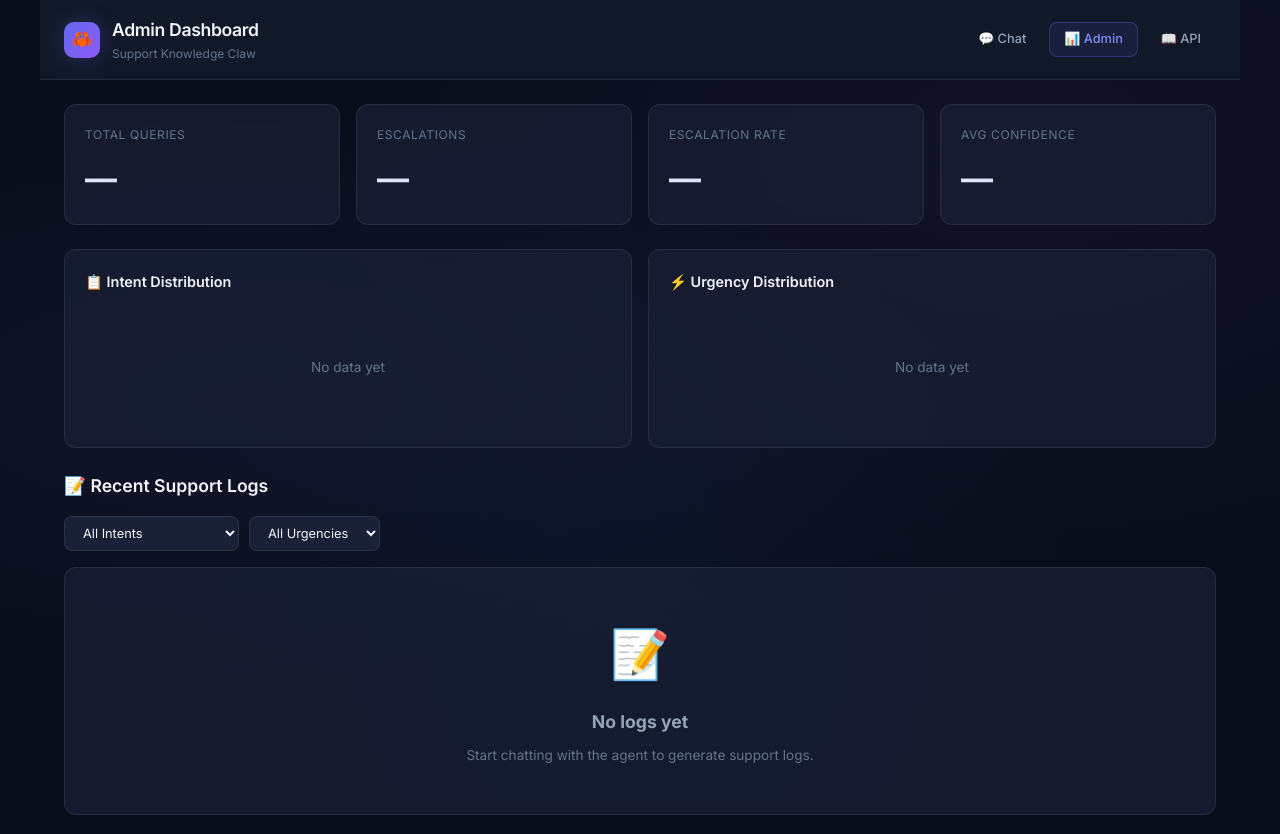
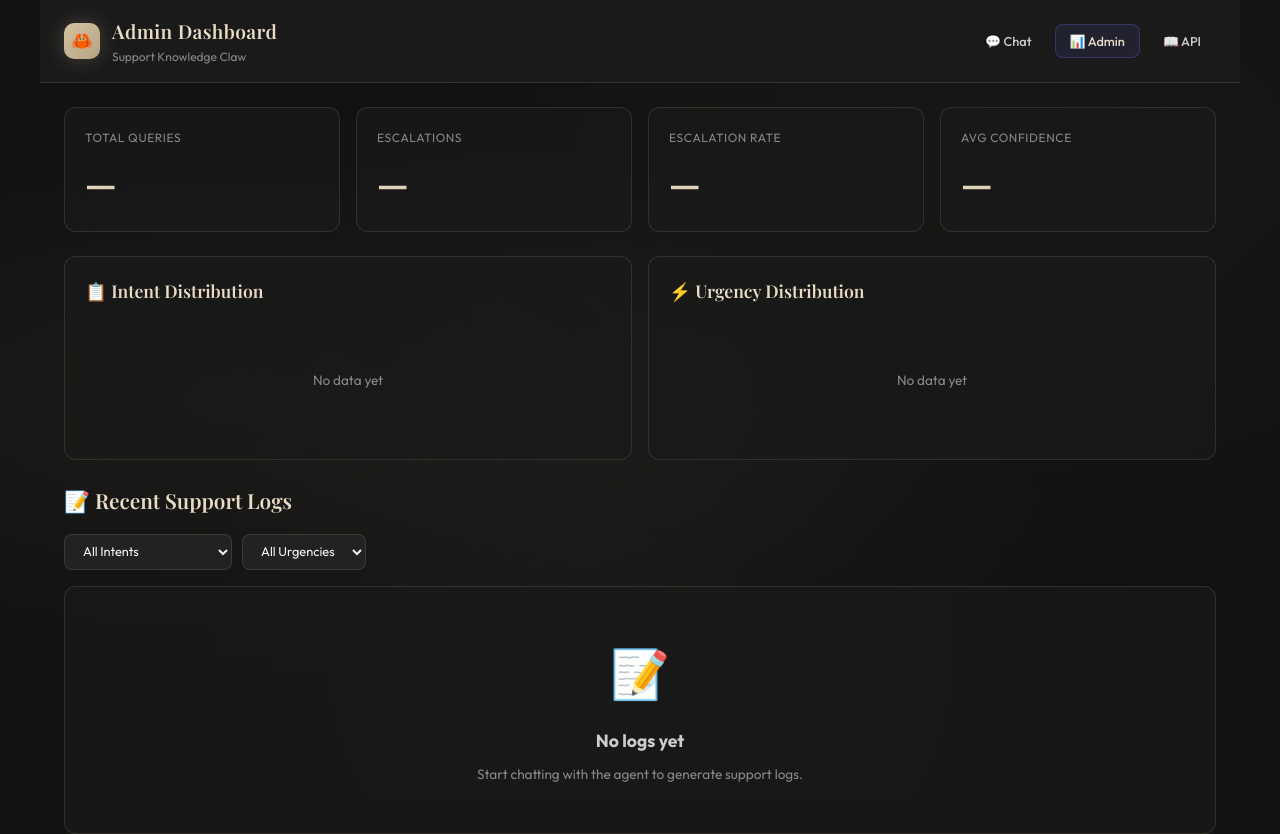
Before and after one commit to Jeet-Srivastava/Giratina, a plain HTML site: page frontend/admin.html in a window 1280 px wide. Shown: the top 834 px of the page. Drawn offline with nearby package versions, Linux system fonts and the light colour scheme; files that its build step writes are made by us from their sources; no server answers; files whose address does not match are found by name; a web font is replaced by a local one.

Commit message:
style: update to premium dark-grey and beige theme
- Change primary accent to beige/gold gradients
- Update dark backgrounds to deeper grey tones
- Add Outfit font for clean, modern body text
- Add Playfair Display for elegant headings and numbers
- Ensure all gradients and shadows match new color scheme

```diff
--- a/frontend/css/styles.css
+++ b/frontend/css/styles.css
@@ -2,23 +2,24 @@
    Support Knowledge Claw — Premium Dark Theme
    ═══════════════════════════════════════════════════ */
 
-@import url('https://fonts.googleapis.com/css2?family=Inter:wght@300;400;500;600;700&display=swap');
+@import url('https://fonts.googleapis.com/css2?family=Outfit:wght@300;400;500;600;700&family=Playfair+Display:ital,wght@0,400;0,600;0,700;1,400&display=swap');
 
 /* ── CSS Variables ──────────────────────────────── */
 :root {
-    --bg-primary: #0a0e1a;
-    --bg-secondary: #111827;
-    --bg-tertiary: #1a2035;
-    --bg-card: rgba(26, 32, 53, 0.7);
+    --bg-primary: #121212;
+    --bg-secondary: #1a1a1a;
+    --bg-tertiary: #222222;
+    --bg-card: rgba(26, 26, 26, 0.7);
     --bg-glass: rgba(255, 255, 255, 0.03);
-    --border: rgba(255, 255, 255, 0.08);
-    --border-hover: rgba(255, 255, 255, 0.15);
-    --text-primary: #f1f5f9;
-    --text-secondary: #94a3b8;
-    --text-muted: #64748b;
-    --accent: #6366f1;
-    --accent-glow: rgba(99, 102, 241, 0.3);
-    --accent-light: #818cf8;
+    --border: rgba(212, 195, 163, 0.15);
+    --border-hover: rgba(212, 195, 163, 0.3);
+    --text-primary: #F5F5F5;
+    --text-secondary: #CCCCCC;
+    --text-muted: #888888;
+    --accent: #D4C3A3;
+    --accent-glow: rgba(212, 195, 163, 0.25);
+    --accent-light: #E8DCC4;
+    --accent-dark: #B5A382;
     --success: #22c55e;
     --success-bg: rgba(34, 197, 94, 0.1);
     --warning: #f59e0b;
@@ -41,7 +42,7 @@
 html { font-size: 16px; scroll-behavior: smooth; }
 
 body {
-    font-family: 'Inter', -apple-system, BlinkMacSystemFont, sans-serif;
+    font-family: 'Outfit', -apple-system, BlinkMacSystemFont, sans-serif;
     background: var(--bg-primary);
     color: var(--text-primary);
     line-height: 1.6;
@@ -58,9 +59,9 @@ body::before {
     width: 100%;
     height: 100%;
     background:
-        radial-gradient(ellipse at 20% 50%, rgba(99, 102, 241, 0.08) 0%, transparent 50%),
-        radial-gradient(ellipse at 80% 20%, rgba(139, 92, 246, 0.06) 0%, transparent 50%),
-        radial-gradient(ellipse at 50% 80%, rgba(59, 130, 246, 0.05) 0%, transparent 50%);
+        radial-gradient(ellipse at 20% 50%, rgba(212, 195, 163, 0.05) 0%, transparent 50%),
+        radial-gradient(ellipse at 80% 20%, rgba(181, 163, 130, 0.04) 0%, transparent 50%),
+        radial-gradient(ellipse at 50% 80%, rgba(232, 220, 196, 0.03) 0%, transparent 50%);
     pointer-events: none;
     z-index: 0;
 }
@@ -112,19 +113,22 @@ a:hover { text-decoration: underline; }
 .header-logo {
     width: 36px;
     height: 36px;
-    background: linear-gradient(135deg, var(--accent), #8b5cf6);
+    background: linear-gradient(135deg, var(--accent), var(--accent-dark));
     border-radius: 10px;
     display: flex;
     align-items: center;
     justify-content: center;
     font-size: 18px;
     box-shadow: 0 0 20px var(--accent-glow);
+    color: var(--bg-primary);
 }
 
 .header-title {
-    font-size: 1.1rem;
+    font-size: 1.2rem;
+    font-family: 'Playfair Display', serif;
     font-weight: 600;
-    letter-spacing: -0.02em;
+    letter-spacing: 0.02em;
+    color: var(--accent-light);
 }
 
 .header-subtitle {
@@ -206,12 +210,13 @@ a:hover { text-decoration: underline; }
 }
 
 .message.user .message-avatar {
-    background: linear-gradient(135deg, #3b82f6, #1d4ed8);
+    background: linear-gradient(135deg, #444444, #222222);
 }
 
 .message.agent .message-avatar {
-    background: linear-gradient(135deg, var(--accent), #8b5cf6);
+    background: linear-gradient(135deg, var(--accent), var(--accent-dark));
     box-shadow: 0 0 12px var(--accent-glow);
+    color: var(--bg-primary);
 }
 
 .message-content {
@@ -223,8 +228,8 @@ a:hover { text-decoration: underline; }
 }
 
 .message.user .message-content {
-    background: rgba(99, 102, 241, 0.15);
-    border-color: rgba(99, 102, 241, 0.2);
+    background: rgba(212, 195, 163, 0.08);
+    border-color: rgba(212, 195, 163, 0.15);
 }
 
 .message-text {
@@ -414,9 +419,9 @@ a:hover { text-decoration: underline; }
     width: 44px;
     height: 44px;
     border-radius: var(--radius);
-    background: linear-gradient(135deg, var(--accent), #8b5cf6);
+    background: linear-gradient(135deg, var(--accent), var(--accent-dark));
     border: none;
-    color: white;
+    color: var(--bg-primary);
     font-size: 18px;
     cursor: pointer;
     display: flex;
@@ -483,7 +488,7 @@ a:hover { text-decoration: underline; }
 .welcome-icon {
     width: 72px;
     height: 72px;
-    background: linear-gradient(135deg, var(--accent), #8b5cf6);
+    background: linear-gradient(135deg, var(--accent), var(--accent-dark));
     border-radius: 20px;
     display: flex;
     align-items: center;
@@ -491,6 +496,7 @@ a:hover { text-decoration: underline; }
     font-size: 32px;
     box-shadow: 0 0 40px var(--accent-glow);
     animation: float 3s ease-in-out infinite;
+    color: var(--bg-primary);
 }
 
 @keyframes float {
@@ -499,9 +505,11 @@ a:hover { text-decoration: underline; }
 }
 
 .welcome h2 {
-    font-size: 1.5rem;
+    font-size: 1.8rem;
+    font-family: 'Playfair Display', serif;
     font-weight: 600;
-    letter-spacing: -0.02em;
+    letter-spacing: 0.02em;
+    color: var(--accent-light);
 }
 
 .welcome p {
@@ -572,10 +580,11 @@ a:hover { text-decoration: underline; }
 }
 
 .stat-value {
-    font-size: 2rem;
+    font-size: 2.2rem;
+    font-family: 'Playfair Display', serif;
     font-weight: 700;
-    letter-spacing: -0.03em;
-    background: linear-gradient(135deg, var(--text-primary), var(--accent-light));
+    letter-spacing: 0.02em;
+    background: linear-gradient(135deg, var(--accent-light), var(--accent-dark));
     -webkit-background-clip: text;
     -webkit-text-fill-color: transparent;
     background-clip: text;
@@ -589,12 +598,14 @@ a:hover { text-decoration: underline; }
 
 /* ── Table ─────────────────────────────────────── */
 .section-title {
-    font-size: 1.1rem;
+    font-size: 1.3rem;
+    font-family: 'Playfair Display', serif;
     font-weight: 600;
     margin-bottom: 16px;
     display: flex;
     align-items: center;
     gap: 8px;
+    color: var(--accent-light);
 }
 
 .data-table-container {
@@ -680,9 +691,11 @@ a:hover { text-decoration: underline; }
 }
 
 .distribution-card h3 {
-    font-size: 0.9rem;
+    font-size: 1.1rem;
+    font-family: 'Playfair Display', serif;
     font-weight: 600;
     margin-bottom: 16px;
+    color: var(--accent-light);
 }
 
 .bar-chart { display: flex; flex-direction: column; gap: 10px; }
@@ -709,7 +722,7 @@ a:hover { text-decoration: underline; }
     height: 100%;
     border-radius: 4px;
     transition: width 0.8s cubic-bezier(0.4, 0, 0.2, 1);
-    background: linear-gradient(90deg, var(--accent), var(--accent-light));
+    background: linear-gradient(90deg, var(--accent-dark), var(--accent));
 }
 
 .bar-count {
```
